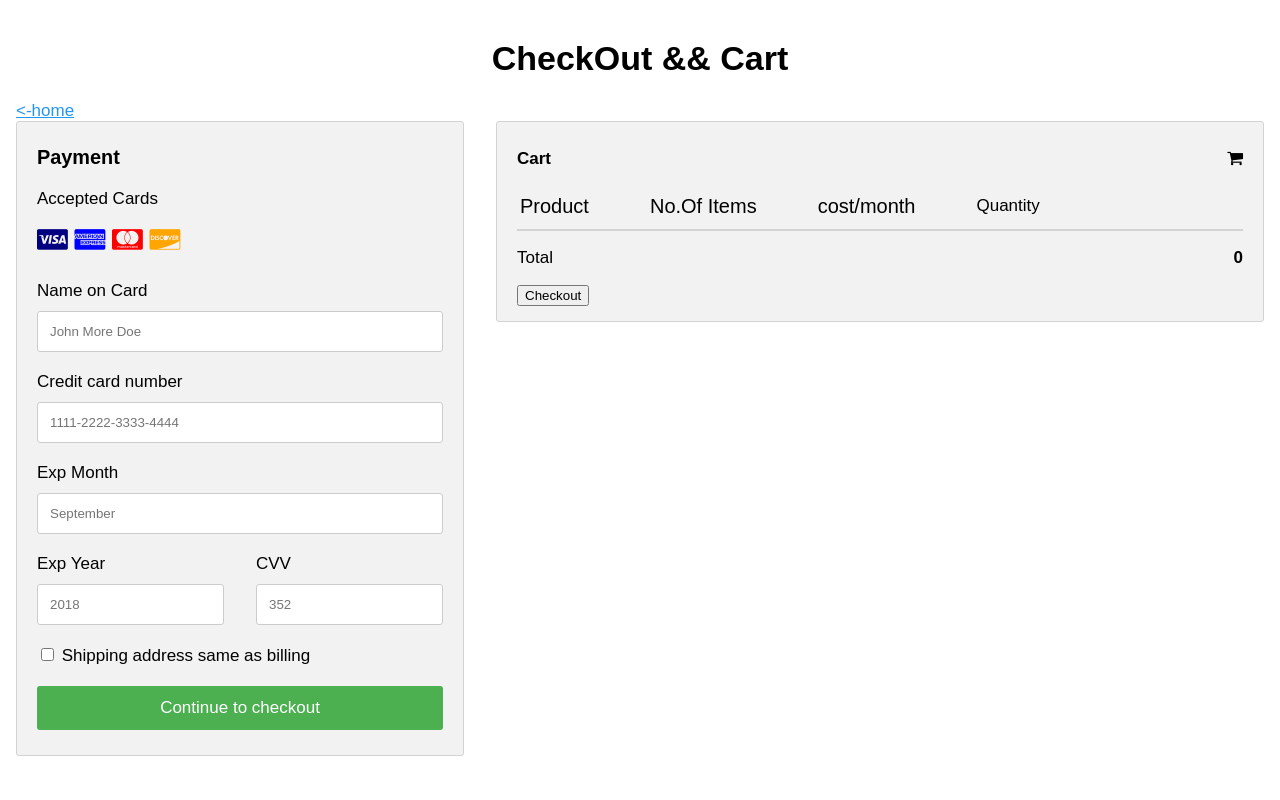
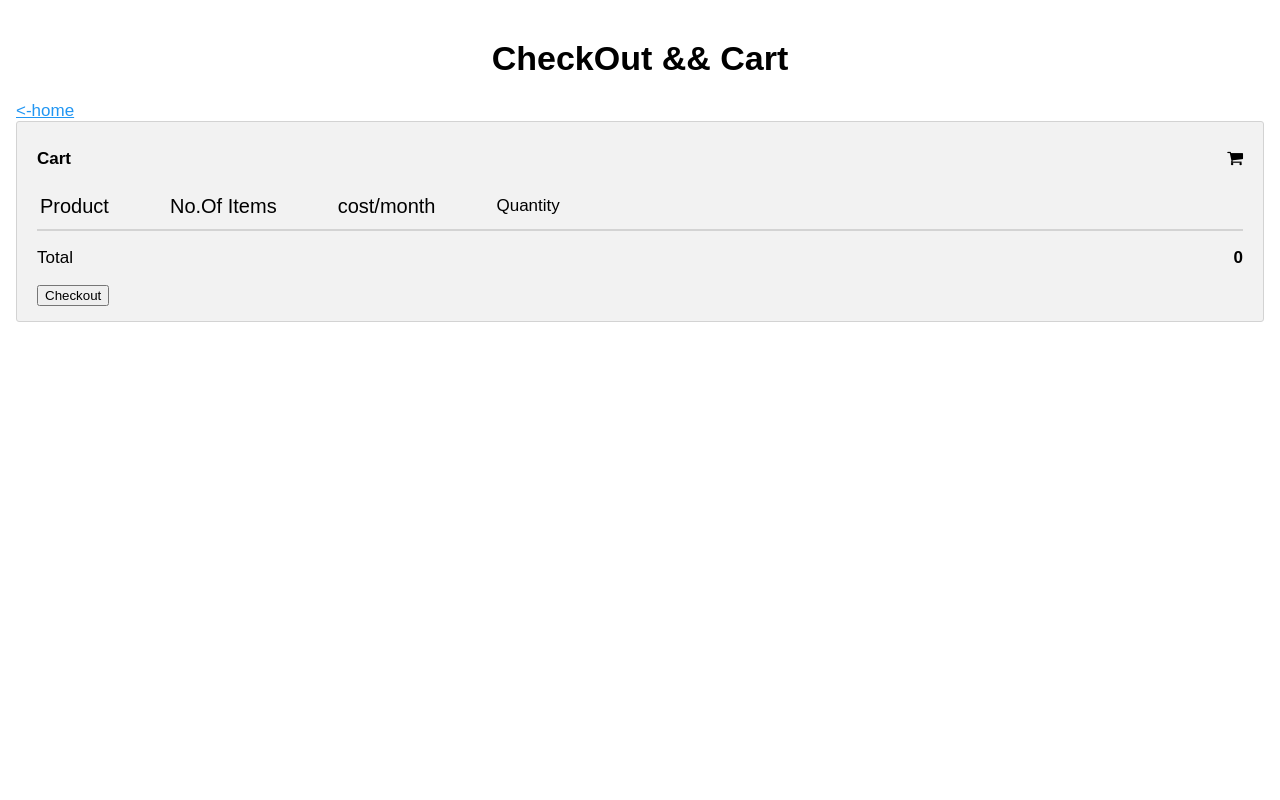
Before and after one commit to kumar2663/furniture-rental-store, a Flask app: a page that uses templates/checkout.html in a window 1280 px wide. Run offline with Flask 2, Linux system fonts and the light colour scheme; the visitor is signed in with stand-in values (Sample User, id 1); data that the repository does not hold is empty; some libraries are stand-ins or nearby versions.

Commit message:
errors are minimised

```diff
--- a/templates/checkout.html
+++ b/templates/checkout.html
@@ -127,47 +127,6 @@ span.price {
 <a class="back"style="margin-left:0;padding:0" href="/home"><-home</a>
 <br>
 <div class="row">
-  <div class="col-25">
-    <div class="container">
-      <form method="post" action="">
-        <div class="row">
-          <div class="col-50">
-            <h3>Payment</h3>
-            <label >Accepted Cards</label>
-            <div class="icon-container">
-              <i class="fa fa-cc-visa" style="color:navy;"></i>
-              <i class="fa fa-cc-amex" style="color:blue;"></i>
-              <i class="fa fa-cc-mastercard" style="color:red;"></i>
-              <i class="fa fa-cc-discover" style="color:orange;"></i>
-            </div>
-            <label for="cname">Name on Card</label>
-            <input type="text" id="cname" name="cardname" placeholder="John More Doe" required>
-            <label for="ccnum">Credit card number</label>
-            <input type="text" id="ccnum" name="cardnumber" placeholder="1111-2222-3333-4444" required>
-            <label for="expmonth">Exp Month</label>
-            <input type="text" id="expmonth" name="expmonth" placeholder="September"required>
-            <div class="row">
-              <div class="col-50">
-                <label for="expyear">Exp Year</label>
-                <input type="text" id="expyear" name="expyear" placeholder="2018" required>
-              </div>
-              <div class="col-50">
-                <label for="cvv">CVV</label>
-                <input type="text" id="cvv" name="cvv" placeholder="352" required>
-              </div>
-            </div>
-          </div>
-
-        </div>
-        <label>
-          <input type="checkbox" name="payment" value="complete payment" required> Shipping address same as billing
-        </label>
-        <input hidden name="type" value="payment" >
-         <input hidden name="payment" value="complete payment" >
-        <input type="submit" value="Continue to checkout" class="btn">
-      </form>
-    </div>
-  </div>
   <div class="col-50">
     <div class="container">
       <h4>Cart <span class="price" style="color:black"><i class="fa fa-shopping-cart"></i> <b></b></span></h4>
```
